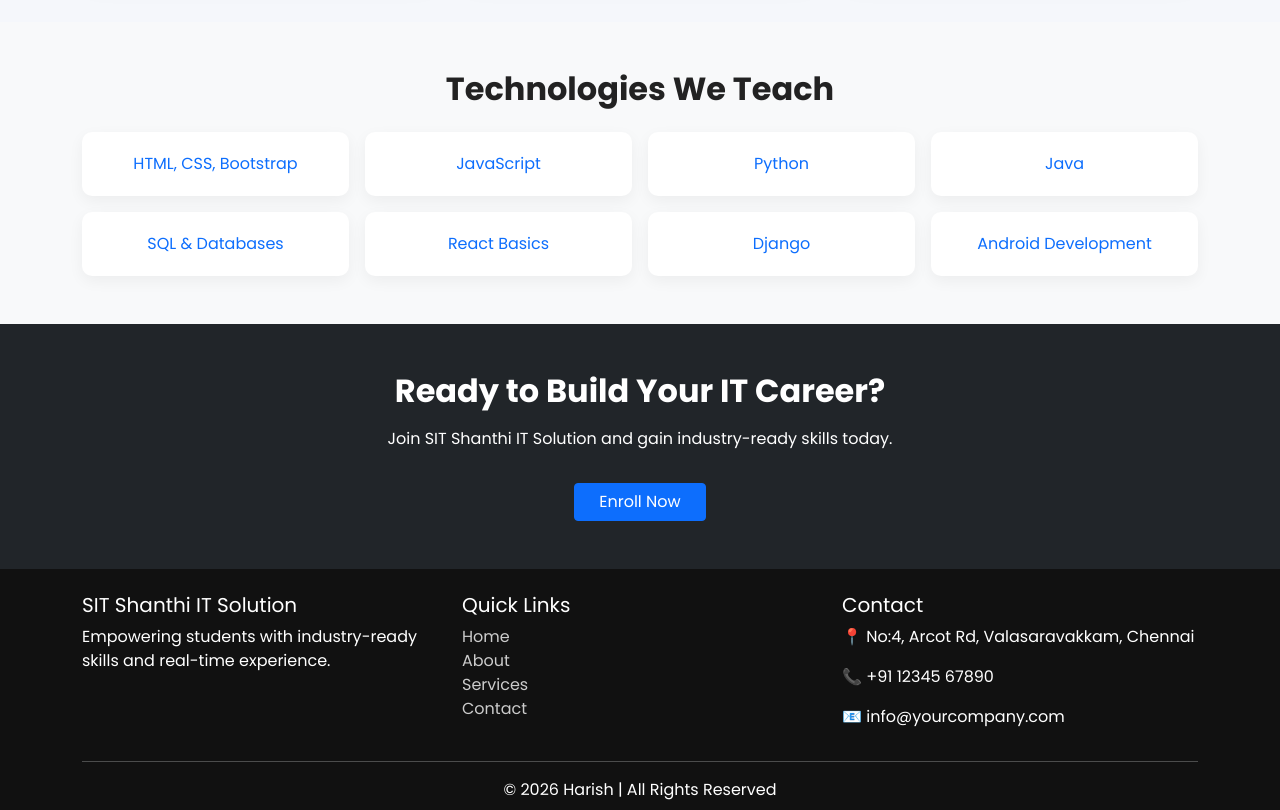
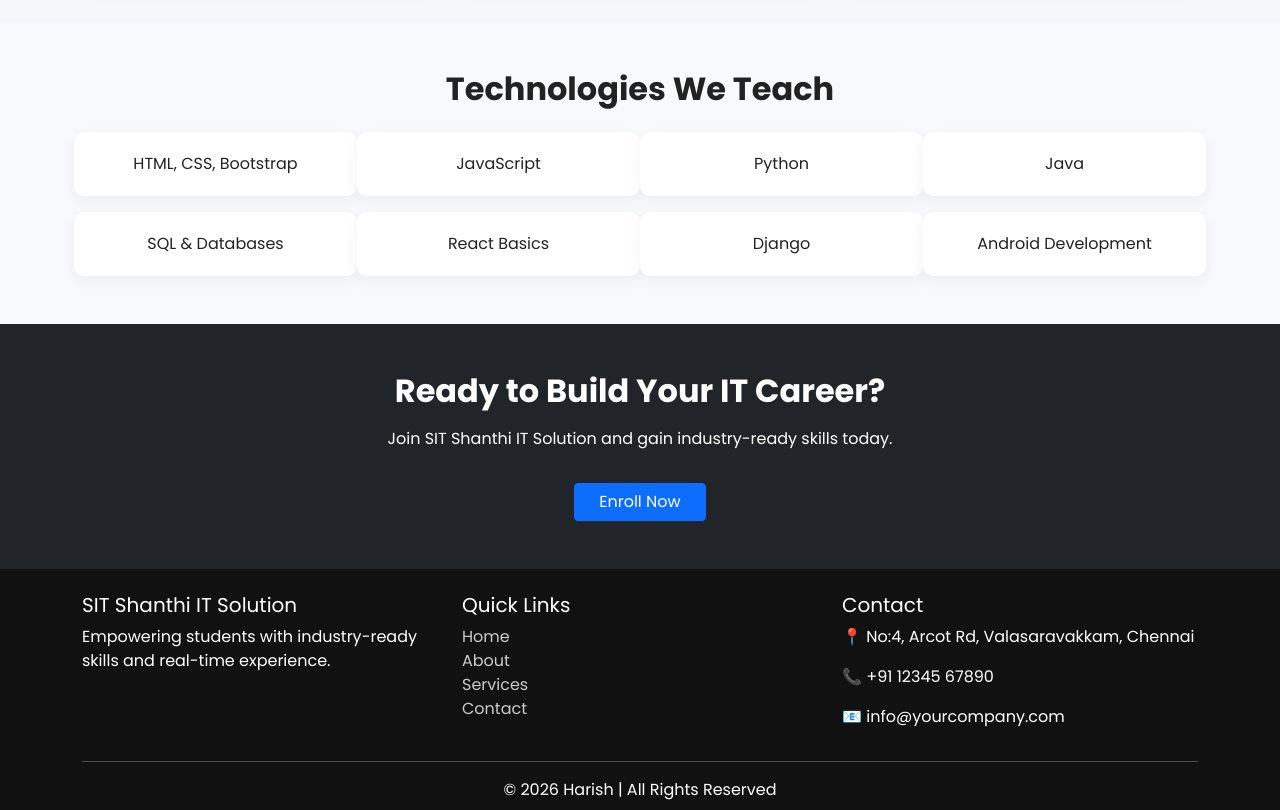
Before and after one commit to harish0921/sit-hosting-, a plain HTML site: page Services.html in a window 1280 px wide. Shown: the part 1060-1870 px from the top of the page. Drawn offline with nearby package versions, Linux system fonts and the light colour scheme.

Commit message:
changes on html

```diff
--- a/Services.html
+++ b/Services.html
@@ -105,8 +105,9 @@ footer{
 </div>
 
 <div class="carousel-item">
-  <img src="https://images.unsplash.com/photo-1523240795612-9a054b0db644?auto=format&fit=crop&w=1350&q=80"
-       class="d-block w-100" alt="Career">
+  <img src="https://images.unsplash.com/photo-1522202176988-66273c2fd55f?auto=format&fit=crop&w=1350&q=80"
+       class="d-block w-100"
+       alt="Career">
   <div class="carousel-caption d-none d-md-block">
     <h3>Career Support</h3>
     <p>Resume building & placement assistance</p>
@@ -132,49 +133,47 @@ footer{
 
 <div class="col-md-6 col-lg-4">
 <div class="service-card text-center">
-<h4> Professional Courses</h4>
+<h4>Professional Courses</h4>
 <p>Industry-standard programming and software development courses with practical projects.</p>
 </div>
 </div>
 
 <div class="col-md-6 col-lg-4">
 <div class="service-card text-center">
-<h4> Internship Programs</h4>
+<h4>Internship Programs</h4>
 <p>Work on real-time company projects and gain hands-on experience.</p>
 </div>
 </div>
 
 <div class="col-md-6 col-lg-4">
 <div class="service-card text-center">
-<h4> Web Development</h4>
+<h4>Web Development</h4>
 <p>Frontend & backend development training with live website projects.</p>
 </div>
 </div>
 
 <div class="col-md-6 col-lg-4">
 <div class="service-card text-center">
-<h4> App Development</h4>
+<h4>App Development</h4>
 <p>Build Android applications with practical mobile app development training.</p>
 </div>
 </div>
 
 <div class="col-md-6 col-lg-4">
 <div class="service-card text-center">
-<h4> Data & Analytics</h4>
+<h4>Data & Analytics</h4>
 <p>Learn data analysis, Python, and business intelligence tools.</p>
 </div>
 </div>
 
 <div class="col-md-6 col-lg-4">
 <div class="service-card text-center">
-<h4> Career Support</h4>
+<h4>Career Support</h4>
 <p>Mock interviews, resume building, and 100% placement assistance guidance.</p>
 </div>
 </div>
 
 </div>
-</div>
-</section>
 </div>
 </section>
 
@@ -184,59 +183,18 @@ footer{
 <h2 class="fw-bold mb-4">Technologies We Teach</h2>
 
 <div class="row g-3">
-
-<div class="col-md-3">
-<a href="html-course.html" class="text-decoration-none">
-<div class="highlight-box">HTML, CSS, Bootstrap</div>
-</a>
-</div>
-
-<div class="col-md-3">
-<a href="js-course.html" class="text-decoration-none">
-<div class="highlight-box">JavaScript</div>
-</a>
-</div>
-
-<div class="col-md-3">
-<a href="python-course.html" class="text-decoration-none">
-<div class="highlight-box">Python</div>
-</a>
-</div>
-
-<div class="col-md-3">
-<a href="java-course.html" class="text-decoration-none">
-<div class="highlight-box">Java</div>
-</a>
-</div>
-
-<div class="col-md-3">
-<a href="sql-course.html" class="text-decoration-none">
-<div class="highlight-box">SQL & Databases</div>
-</a>
-</div>
-
-<div class="col-md-3">
-<a href="react-course.html" class="text-decoration-none">
-<div class="highlight-box">React Basics</div>
-</a>
-</div>
-
-<div class="col-md-3">
-<a href="django-course.html" class="text-decoration-none">
-<div class="highlight-box">Django</div>
-</a>
-</div>
-
-<div class="col-md-3">
-<a href="android-course.html" class="text-decoration-none">
-<div class="highlight-box">Android Development</div>
-</a>
+<div class="col-md-3 highlight-box">HTML, CSS, Bootstrap</div>
+<div class="col-md-3 highlight-box">JavaScript</div>
+<div class="col-md-3 highlight-box">Python</div>
+<div class="col-md-3 highlight-box">Java</div>
+<div class="col-md-3 highlight-box">SQL & Databases</div>
+<div class="col-md-3 highlight-box">React Basics</div>
+<div class="col-md-3 highlight-box">Django</div>
+<div class="col-md-3 highlight-box">Android Development</div>
 </div>
 
 </div>
-</div>
 </section>
-
 
 <!-- CALL TO ACTION -->
 <section class="py-5 text-center bg-dark text-white">
```
Also changed, not shown: Contact.html (+1 -1 lines).
